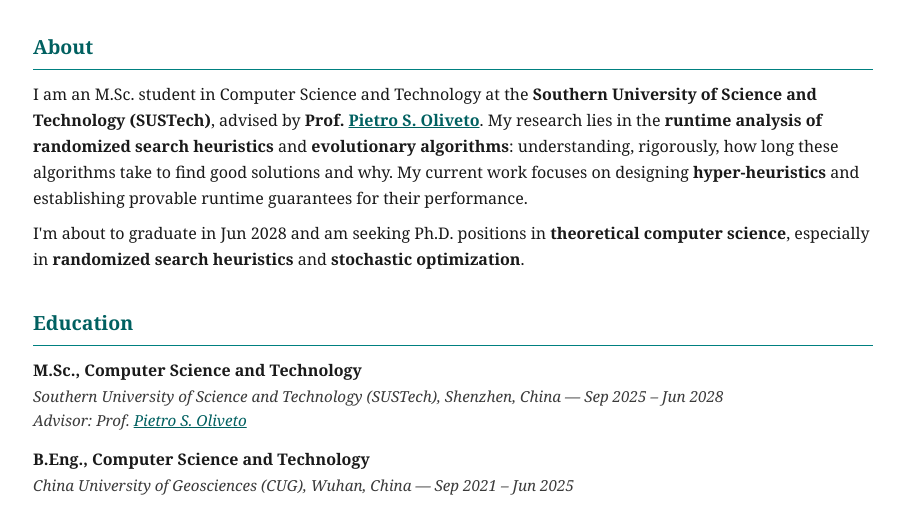
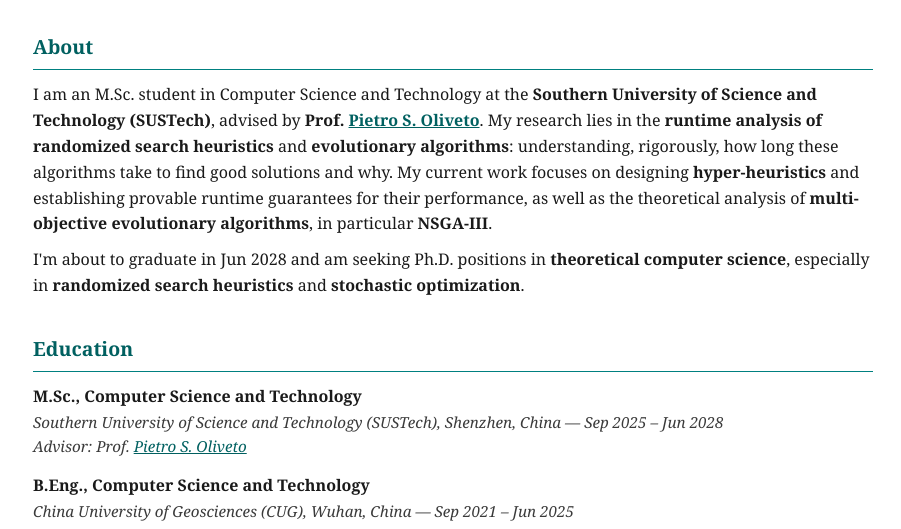
Before and after one commit to MqXuTodd/MqXuTodd.github.io, a plain HTML site: page index.html in a window 1280 px wide. Shown: the part 230-759 px from the top of the page, without its empty margins (187-1088 px from the left). Drawn offline with Linux system fonts and the light colour scheme.

Commit message:
Update About: add NSGA-III multi-objective research
Co-Authored-By: Claude Code <noreply@anthropic.com>

```diff
--- a/index.html
+++ b/index.html
@@ -151,7 +151,7 @@
       <b>Southern University of Science and Technology (SUSTech)</b>, advised by
       <b>Prof. <a href="https://peteroliveto.github.io/" target="_blank" rel="noopener">Pietro S. Oliveto</a></b>. My research lies in the
       <b>runtime analysis of randomized search heuristics</b> and <b>evolutionary algorithms</b>:
-      understanding, rigorously, how long these algorithms take to find good solutions and why. My current work focuses on designing <b>hyper-heuristics</b>  and establishing provable runtime guarantees for their performance.
+      understanding, rigorously, how long these algorithms take to find good solutions and why. My current work focuses on designing <b>hyper-heuristics</b> and establishing provable runtime guarantees for their performance, as well as the theoretical analysis of <b>multi-objective evolutionary algorithms</b>, in particular <b>NSGA-III</b>.
     </p>
     <p>
       I'm about to graduate in Jun 2028 and am seeking Ph.D. positions in <b>theoretical computer science</b>, especially in <b>randomized search heuristics</b> and <b>stochastic optimization</b>.
```
